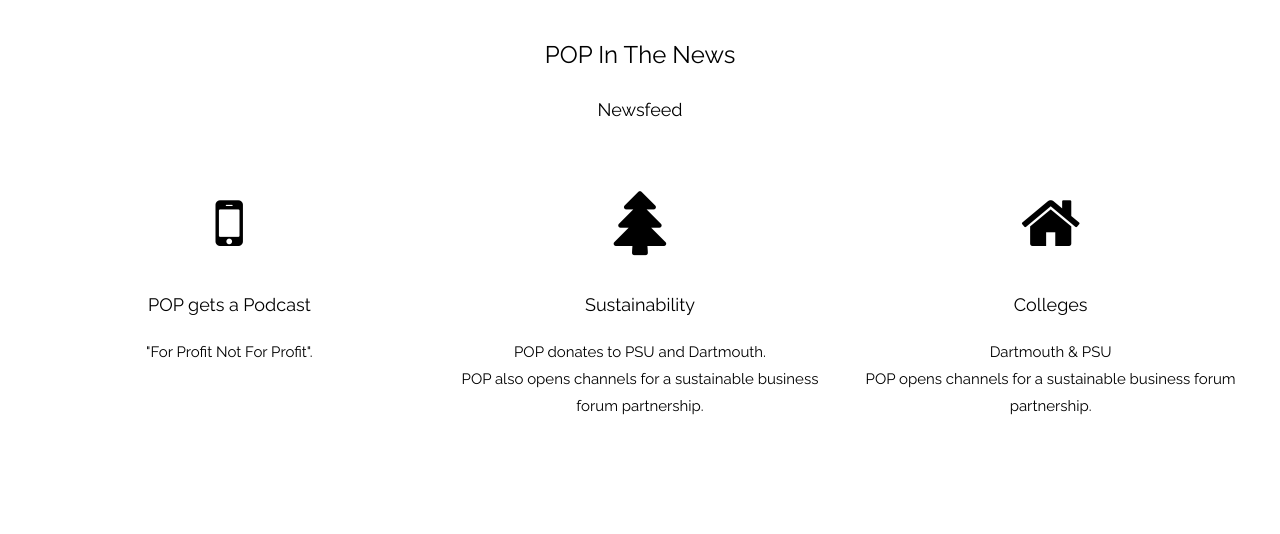
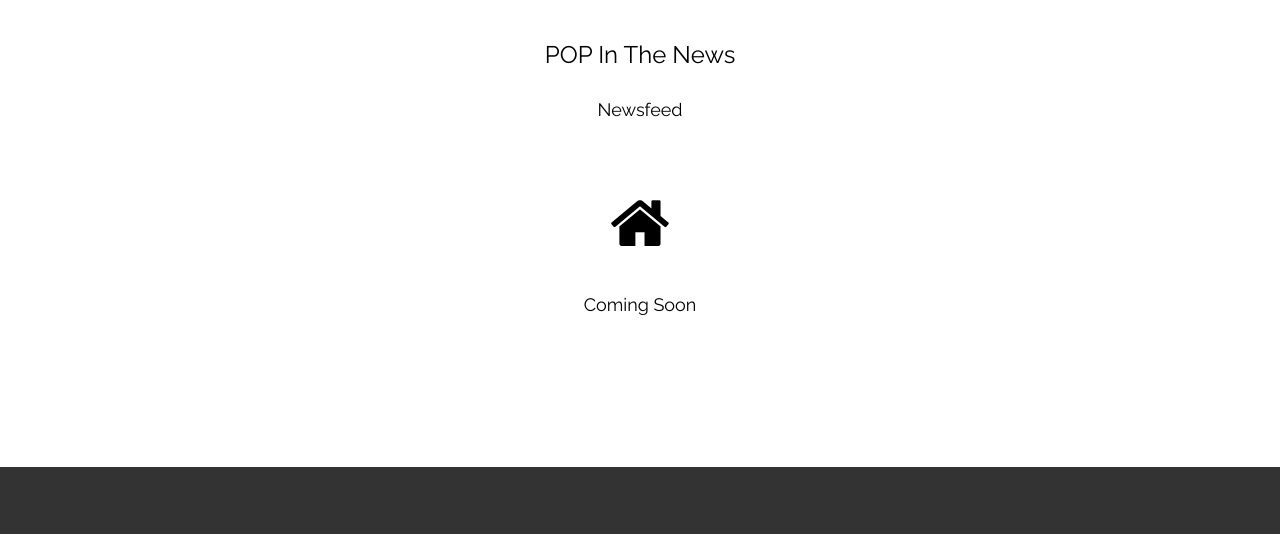
Before and after one commit to preservingOurPastDev/preservingOurPastDev.github.io, a plain HTML site: page news.html in a window 1280 px wide. Shown: the part 905-1439 px from the top of the page. Drawn offline with nearby package versions, Linux system fonts and the light colour scheme.

Commit message:
news.html: remove donation messages

```diff
--- a/news.html
+++ b/news.html
@@ -73,26 +73,11 @@
   <h3 class="w3-center">POP In The News</h3>
   <p class="w3-center w3-large">Newsfeed</p>
   <div class="w3-row-padding w3-center" style="margin-top:64px">
-    <div class="w3-third">
-      <i class="fa fa-mobile-phone w3-margin-bottom w3-jumbo w3-center"></i>
-      <p class="w3-large">POP gets a Podcast</p>
-      <p>"For Profit Not For Profit".</p>
-    </div>
     <!-- <div class="w3-third"> -->
-    <!--   <i class="fa fa-handshake-o w3-margin-bottom w3-jumbo"></i> -->
-    <!--   <p class="w3-large">Partnership</p> -->
-    <!--   <p>POP teams up with the Northern Forrestry Partnerhsip</p> -->
+      <i class="fa fa-home w3-margin-bottom w3-jumbo"></i>
+      <p class="w3-large">Coming Soon</p>
+      <!-- <p>Dartmouth & PSU<br>POP opens channels for a sustainable business forum partnership.</p> -->
     <!-- </div> -->
-    <div class="w3-third">
-      <i class="fa fa-tree w3-margin-bottom w3-jumbo"></i>
-      <p class="w3-large">Sustainability</p>
-      <p>POP donates to PSU and Dartmouth. <br> POP also opens channels for a sustainable business forum partnership.</p>
-    </div>
-    <div class="w3-third">
-      <i class="fa fa-home w3-margin-bottom w3-jumbo"></i>
-      <p class="w3-large">Colleges</p>
-      <p>Dartmouth & PSU<br>POP opens channels for a sustainable business forum partnership.</p>
-    </div>
   </div>
 </div>
 
```
